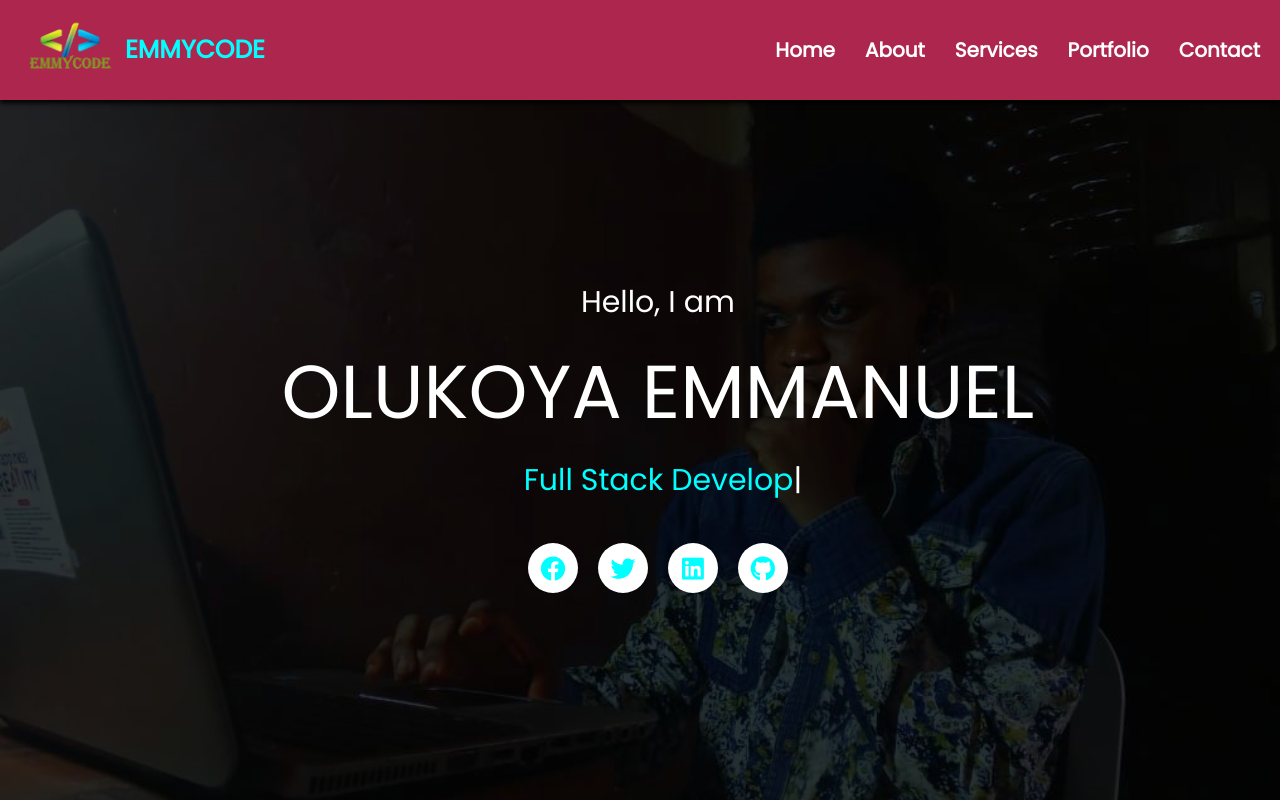
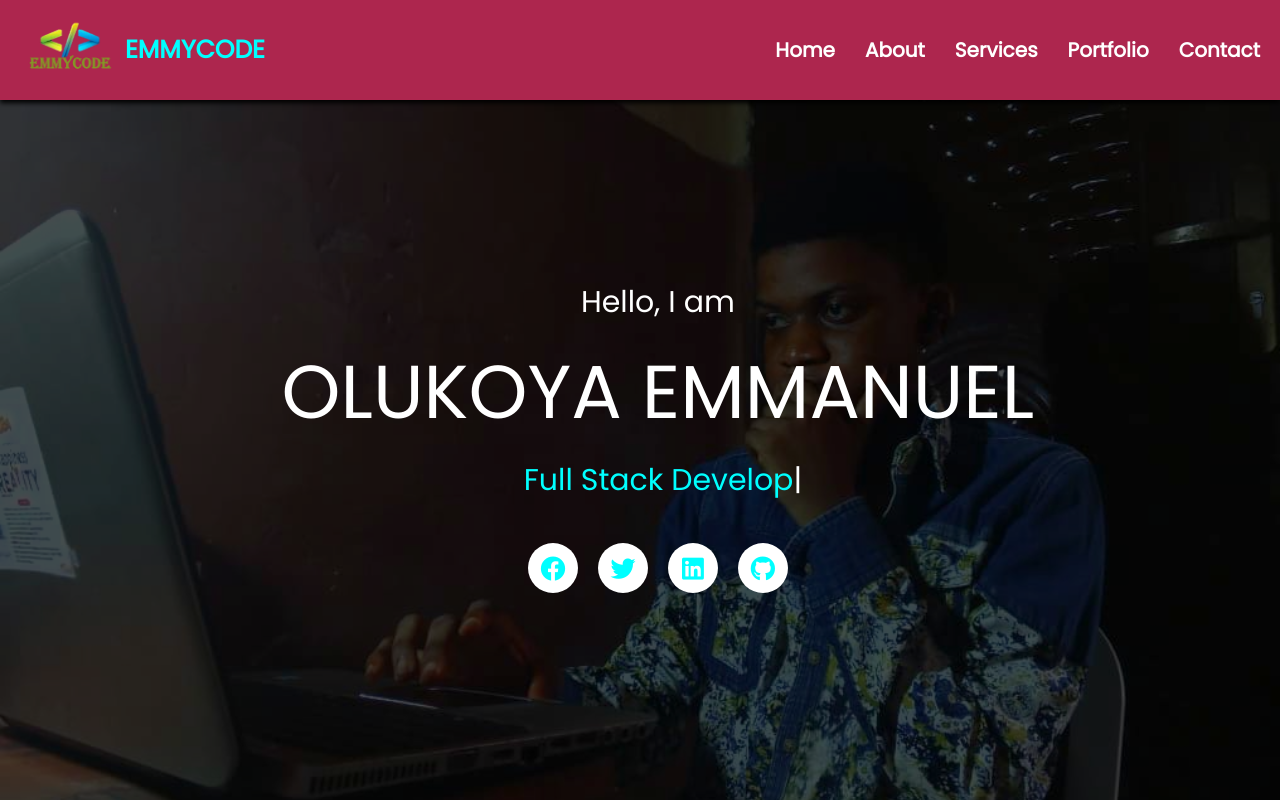
Before and after one commit to Emmyboii/My-Portfolio, a plain HTML site: page index.html in a window 1280 px wide. Shown: the top 802 px of the page. Drawn offline with nearby package versions, Linux system fonts and the light colour scheme.

Commit message:
Commited

```diff
--- a/index.css
+++ b/index.css
@@ -87,7 +87,7 @@ body {
     width: 100%;
     height: 100vh;
     object-fit: cover;
-    opacity: 0.2;
+    opacity: 0.3;
 }
 
 .home .text {
```
